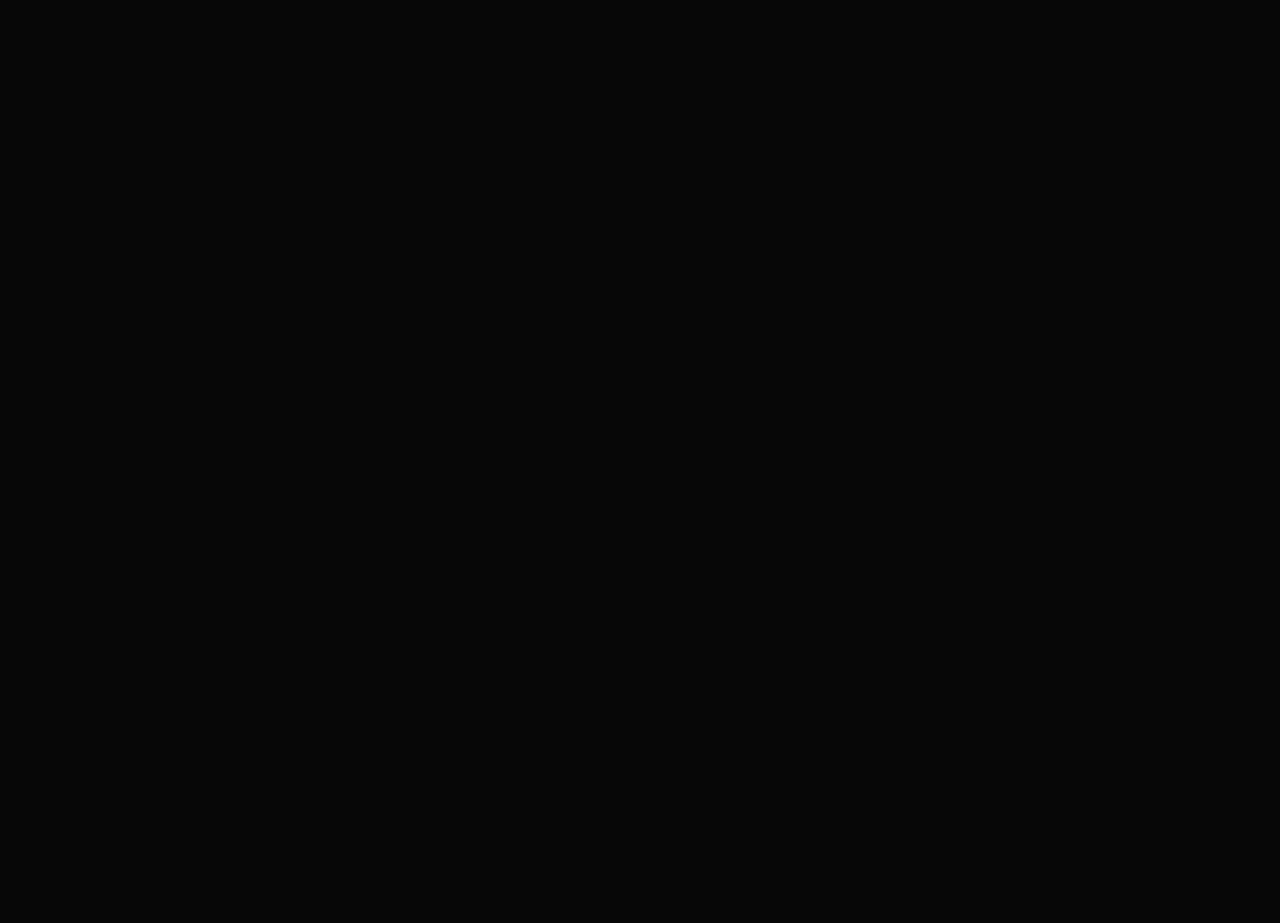
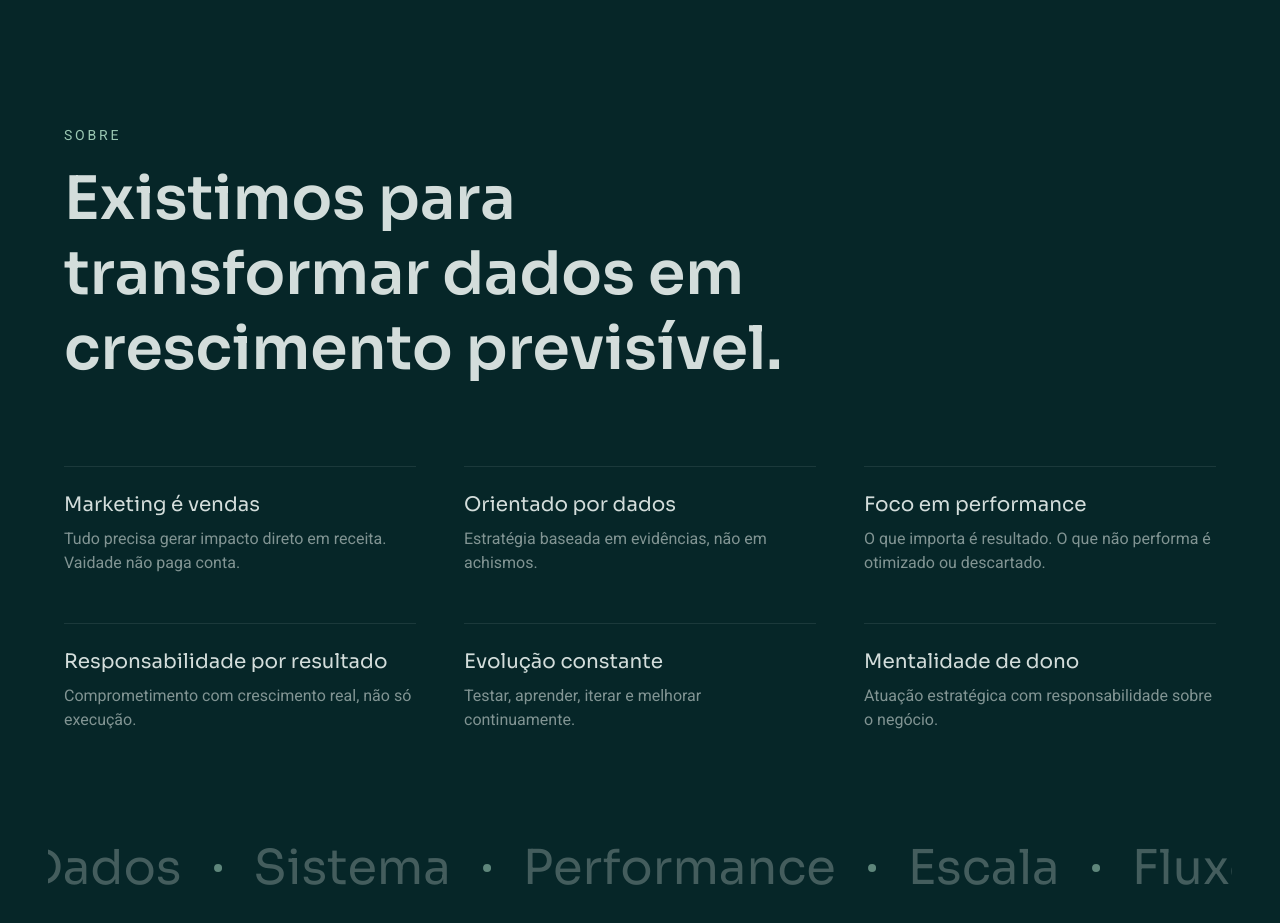
Before and after one commit to Ferramentas2026Taktico/dominyum-institucional, a Next.js app: page / in a window 1280 px wide. Shown: the part 4480-5403 px from the top of the page. Before the commit the page ends 4477 px from the top, so only its background shows below. Built offline with nearby package versions, Linux system fonts and the light colour scheme.

Commit message:
feat: seção sobre com valores e marquee do DNA

```diff
--- a/src/app/page.tsx
+++ b/src/app/page.tsx
@@ -3,6 +3,7 @@ import Sistema from "@/components/sections/Sistema";
 import Servicos from "@/components/sections/Servicos";
 import Metodo from "@/components/sections/Metodo";
 import Resultados from "@/components/sections/Resultados";
+import Sobre from "@/components/sections/Sobre";
 
 export default function Home() {
   return (
@@ -12,6 +13,7 @@ export default function Home() {
       <Servicos />
       <Metodo />
       <Resultados />
+      <Sobre />
     </main>
   );
 }
--- /dev/null
+++ b/src/components/sections/Sobre.tsx
@@ -0,0 +1,89 @@
+"use client";
+
+import { useRef } from "react";
+import { gsap, useGSAP } from "@/lib/gsap";
+
+const valores = [
+  { titulo: "Marketing é vendas", texto: "Tudo precisa gerar impacto direto em receita. Vaidade não paga conta." },
+  { titulo: "Orientado por dados", texto: "Estratégia baseada em evidências, não em achismos." },
+  { titulo: "Foco em performance", texto: "O que importa é resultado. O que não performa é otimizado ou descartado." },
+  { titulo: "Responsabilidade por resultado", texto: "Comprometimento com crescimento real, não só execução." },
+  { titulo: "Evolução constante", texto: "Testar, aprender, iterar e melhorar continuamente." },
+  { titulo: "Mentalidade de dono", texto: "Atuação estratégica com responsabilidade sobre o negócio." },
+];
+
+const dna = [
+  "Crescimento previsível", "Receita", "Dados", "Sistema", "Performance",
+  "Escala", "Fluxo", "Precisão", "Estrutura", "Conversão", "Domínio",
+];
+
+export default function Sobre() {
+  const container = useRef<HTMLElement>(null);
+
+  useGSAP(
+    () => {
+      const mm = gsap.matchMedia();
+
+      mm.add("(prefers-reduced-motion: no-preference)", () => {
+        // reveal dos valores no scroll
+        gsap.from(".sobre-reveal", {
+          y: 40,
+          autoAlpha: 0,
+          duration: 0.8,
+          ease: "power3.out",
+          stagger: 0.1,
+          scrollTrigger: { trigger: ".sobre-valores", start: "top 80%" },
+        });
+
+        // marquee infinito do DNA (loop contínuo, sem gatilho de scroll)
+        gsap.to(".dna-track", {
+          xPercent: -50,
+          duration: 24,
+          ease: "none",
+          repeat: -1,
+        });
+      });
+    },
+    { scope: container }
+  );
+
+  return (
+    <section
+      ref={container}
+      id="sobre"
+      className="relative overflow-hidden bg-slate px-6 py-32 md:px-12"
+    >
+      <div className="mx-auto max-w-6xl">
+        <p className="mb-4 font-sans text-sm uppercase tracking-[0.2em] text-sage">
+          Sobre
+        </p>
+        <h2 className="max-w-3xl font-display text-4xl font-semibold leading-tight text-limestone md:text-6xl">
+          Existimos para transformar dados em crescimento previsível.
+        </h2>
+
+        <div className="sobre-valores mt-20 grid gap-x-12 gap-y-12 md:grid-cols-2 lg:grid-cols-3">
+          {valores.map((v) => (
+            <div key={v.titulo} className="sobre-reveal border-t border-limestone/10 pt-6">
+              <h3 className="font-display text-xl text-limestone">{v.titulo}</h3>
+              <p className="mt-2 font-sans text-limestone/60">{v.texto}</p>
+            </div>
+          ))}
+        </div>
+      </div>
+
+      {/* Marquee do DNA — sangra de ponta a ponta */}
+      <div className="mt-28 flex overflow-hidden">
+        <div className="dna-track flex w-max shrink-0">
+          {[...dna, ...dna].map((palavra, i) => (
+            <span key={i} className="flex shrink-0 items-center">
+              <span className="px-8 font-display text-3xl text-limestone/30 md:text-5xl">
+                {palavra}
+              </span>
+              <span className="h-2 w-2 rounded-full bg-sage/60" />
+            </span>
+          ))}
+        </div>
+      </div>
+    </section>
+  );
+}
```
